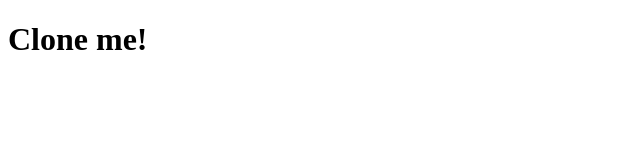
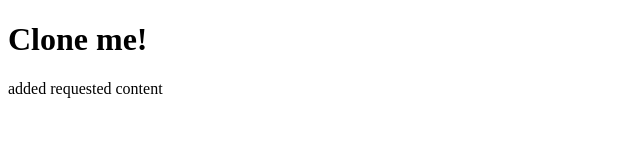
Before and after one commit to adrbin42/awesome-app2, a plain HTML site: page index.html in a window 1280 px wide. Shown: the whole page, without its empty margins (0-640 px from the left). Drawn offline with Linux system fonts and the light colour scheme.

Commit message:
added all the stuff you requested

```diff
--- a/index.html
+++ b/index.html
@@ -8,3 +8,4 @@
     <h1>Clone me!</h1>
   </body>
 </html>
+added requested content
```
